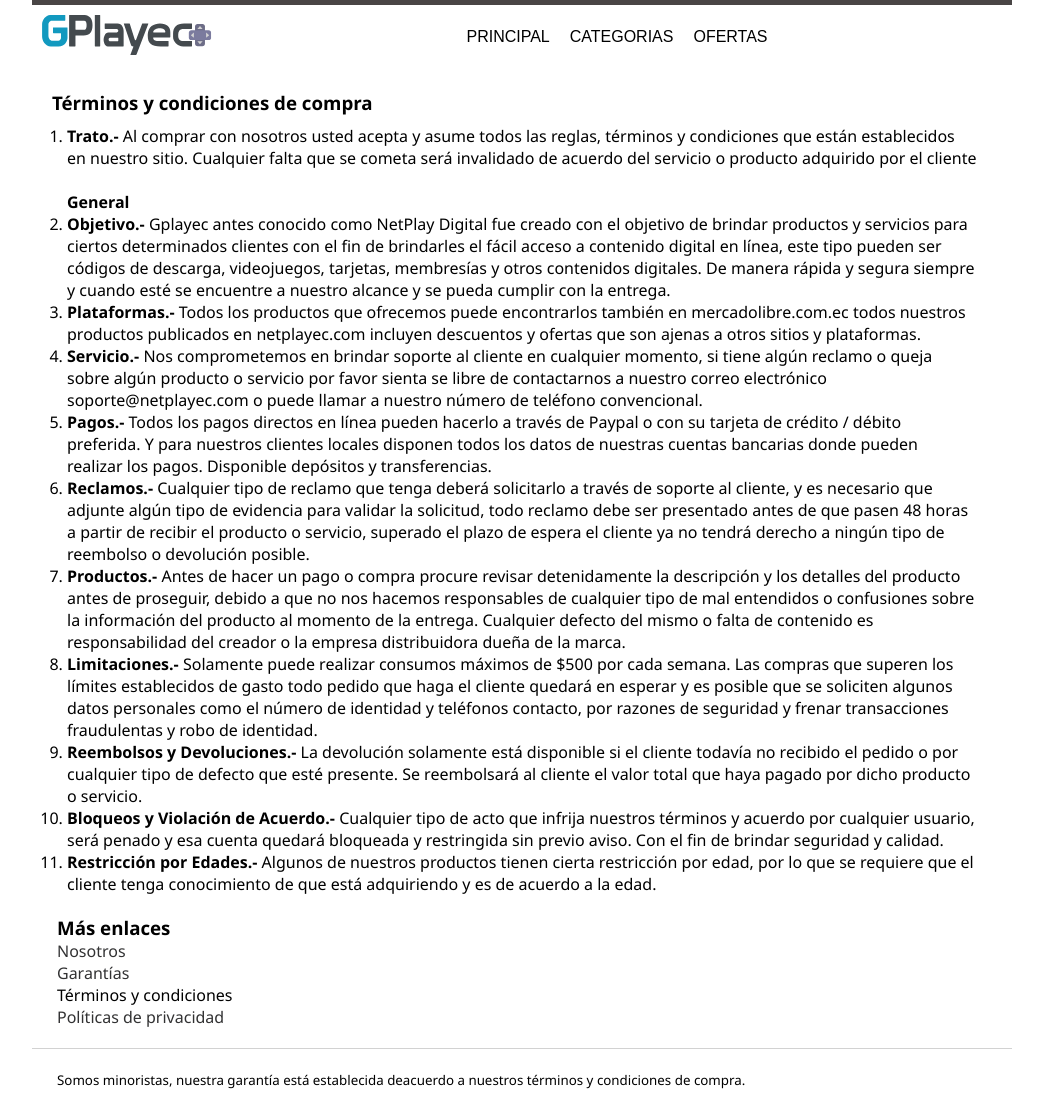
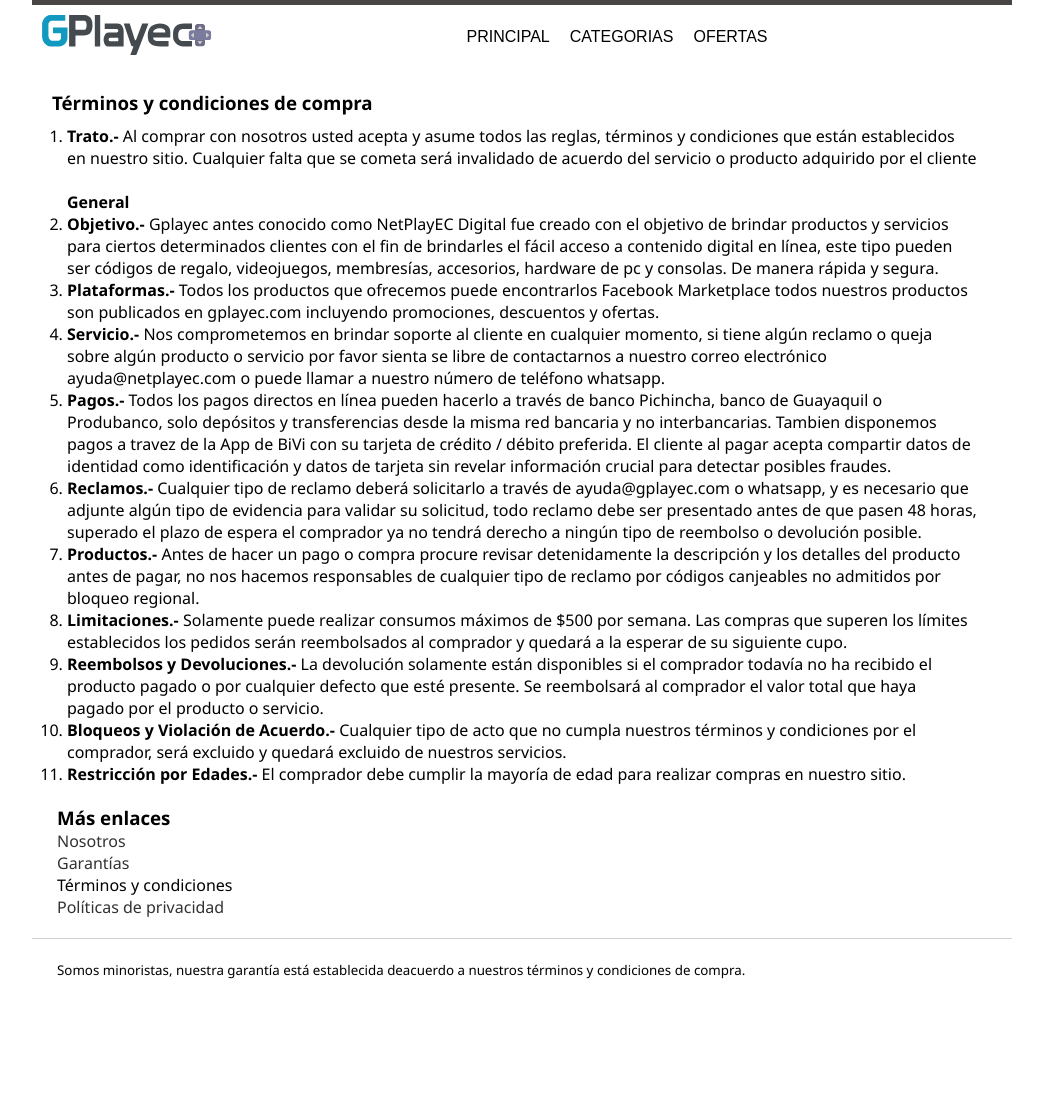
Before and after one commit to playnec/gplayec.github.io, a Jekyll site: the page built from terms.html, in a window 1280 px wide. Shown: the whole page, without its empty margins (118-1161 px from the left). Built offline with Jekyll 4.4.1, drawn with Linux system fonts in a browser that asks for light colours; after the commit the page ends 999 px from its top, so only the background shows below that.

Commit message:
update terms.html
correction terms and conditions

```diff
--- a/terms.html
+++ b/terms.html
@@ -12,42 +12,31 @@
                 servicio o producto adquirido por el cliente</li>
             <br>
             <h4>General</h4>
-            <li><b>Objetivo.-</b> Gplayec antes conocido como NetPlay Digital fue creado con el objetivo de brindar
+            <li><b>Objetivo.-</b> Gplayec antes conocido como NetPlayEC Digital fue creado con el objetivo de brindar
                 productos y servicios para ciertos determinados clientes con el fin de brindarles el fácil acceso a
-                contenido digital en línea, este tipo pueden ser códigos de descarga, videojuegos, tarjetas, membresías
-                y otros contenidos digitales. De manera rápida y segura siempre y cuando esté se encuentre a nuestro
-                alcance y se pueda cumplir con la entrega.</li>
-            <li><b>Plataformas.-</b> Todos los productos que ofrecemos puede encontrarlos también en mercadolibre.com.ec
-                todos nuestros productos publicados en netplayec.com incluyen descuentos y ofertas que son ajenas a
-                otros sitios y plataformas.</li>
+                contenido digital en línea, este tipo pueden ser códigos de regalo, videojuegos, membresías, accesorios, hardware de pc y consolas. De manera rápida y segura.</li>
+            <li><b>Plataformas.-</b> Todos los productos que ofrecemos puede encontrarlos Facebook Marketplace
+                todos nuestros productos son publicados en gplayec.com incluyendo promociones, descuentos y ofertas.</li>
             <li><b>Servicio.-</b> Nos comprometemos en brindar soporte al cliente en cualquier momento, si tiene algún
                 reclamo o queja sobre algún producto o servicio por favor sienta se libre de contactarnos a nuestro
-                correo electrónico soporte@netplayec.com o puede llamar a nuestro número de teléfono convencional.</li>
-            <li><b>Pagos.-</b> Todos los pagos directos en línea pueden hacerlo a través de Paypal o con su tarjeta de
-                crédito / débito preferida. Y para nuestros clientes locales disponen todos los datos de nuestras
-                cuentas bancarias donde pueden realizar los pagos. Disponible depósitos y transferencias.</li>
-            <li><b>Reclamos.-</b> Cualquier tipo de reclamo que tenga deberá solicitarlo a través de soporte al cliente,
-                y es necesario que adjunte algún tipo de evidencia para validar la solicitud, todo reclamo debe ser
-                presentado antes de que pasen 48 horas a partir de recibir el producto o servicio, superado el plazo de
-                espera el cliente ya no tendrá derecho a ningún tipo de reembolso o devolución posible.</li>
+                correo electrónico ayuda@netplayec.com o puede llamar a nuestro número de teléfono whatsapp.</li>
+            <li><b>Pagos.-</b> Todos los pagos directos en línea pueden hacerlo a través de banco Pichincha, banco de Guayaquil o Produbanco, solo depósitos y transferencias desde la misma red bancaria y no interbancarias. Tambien disponemos pagos a travez de la App de <a href="https://www.biviapp.com/" target="_blank">BiVi</a> con su tarjeta de
+                crédito / débito preferida. El cliente al pagar acepta compartir datos de identidad como identificación y datos de tarjeta sin revelar información crucial para detectar posibles fraudes.</li>
+            <li><b>Reclamos.-</b> Cualquier tipo de reclamo deberá solicitarlo a través de ayuda@gplayec.com o whatsapp,
+                y es necesario que adjunte algún tipo de evidencia para validar su solicitud, todo reclamo debe ser
+                presentado antes de que pasen 48 horas, superado el plazo de
+                espera el comprador ya no tendrá derecho a ningún tipo de reembolso o devolución posible.</li>
             <li><b>Productos.-</b> Antes de hacer un pago o compra procure revisar detenidamente la descripción y los
-                detalles del producto antes de proseguir, debido a que no nos hacemos responsables de cualquier tipo de
-                mal entendidos o confusiones sobre la información del producto al momento de la entrega. Cualquier
-                defecto del mismo o falta de contenido es responsabilidad del creador o la empresa distribuidora dueña
-                de la marca.</li>
-            <li><b>Limitaciones.-</b> Solamente puede realizar consumos máximos de $500 por cada semana. Las compras que
-                superen los límites establecidos de gasto todo pedido que haga el cliente quedará en esperar y es
-                posible que se soliciten algunos datos personales como el número de identidad y teléfonos contacto, por
-                razones de seguridad y frenar transacciones fraudulentas y robo de identidad.
+                detalles del producto antes de pagar, no nos hacemos responsables de cualquier tipo de reclamo por códigos canjeables no admitidos por bloqueo regional.</li>
+            <li><b>Limitaciones.-</b> Solamente puede realizar consumos máximos de $500 por semana. Las compras que
+                superen los límites establecidos los pedidos serán reembolsados al comprador y quedará a la esperar de su siguiente cupo.
             </li>
-            <li><b>Reembolsos y Devoluciones.-</b> La devolución solamente está disponible si el cliente todavía no
-                recibido el pedido o por cualquier tipo de defecto que esté presente. Se reembolsará al cliente el valor
-                total que haya pagado por dicho producto o servicio.</li>
-            <li><b>Bloqueos y Violación de Acuerdo.-</b> Cualquier tipo de acto que infrija nuestros términos y acuerdo
-                por cualquier usuario, será penado y esa cuenta quedará bloqueada y restringida sin previo aviso. Con el
-                fin de brindar seguridad y calidad.</li>
-            <li><b>Restricción por Edades.-</b> Algunos de nuestros productos tienen cierta restricción por edad, por lo
-                que se requiere que el cliente tenga conocimiento de que está adquiriendo y es de acuerdo a la edad.
+            <li><b>Reembolsos y Devoluciones.-</b> La devolución solamente están disponibles si el comprador todavía no ha
+                recibido el producto pagado o por cualquier defecto que esté presente. Se reembolsará al comprador el valor
+                total que haya pagado por el producto o servicio.</li>
+            <li><b>Bloqueos y Violación de Acuerdo.-</b> Cualquier tipo de acto que no cumpla nuestros términos y condiciones
+                por el comprador, será excluido y quedará excluido de nuestros servicios.</li>
+            <li><b>Restricción por Edades.-</b> El comprador debe cumplir la mayoría de edad para realizar compras en nuestro sitio.
             </li>
         </ul>
     </div>
```
Also changed, not shown: 1 other file.
